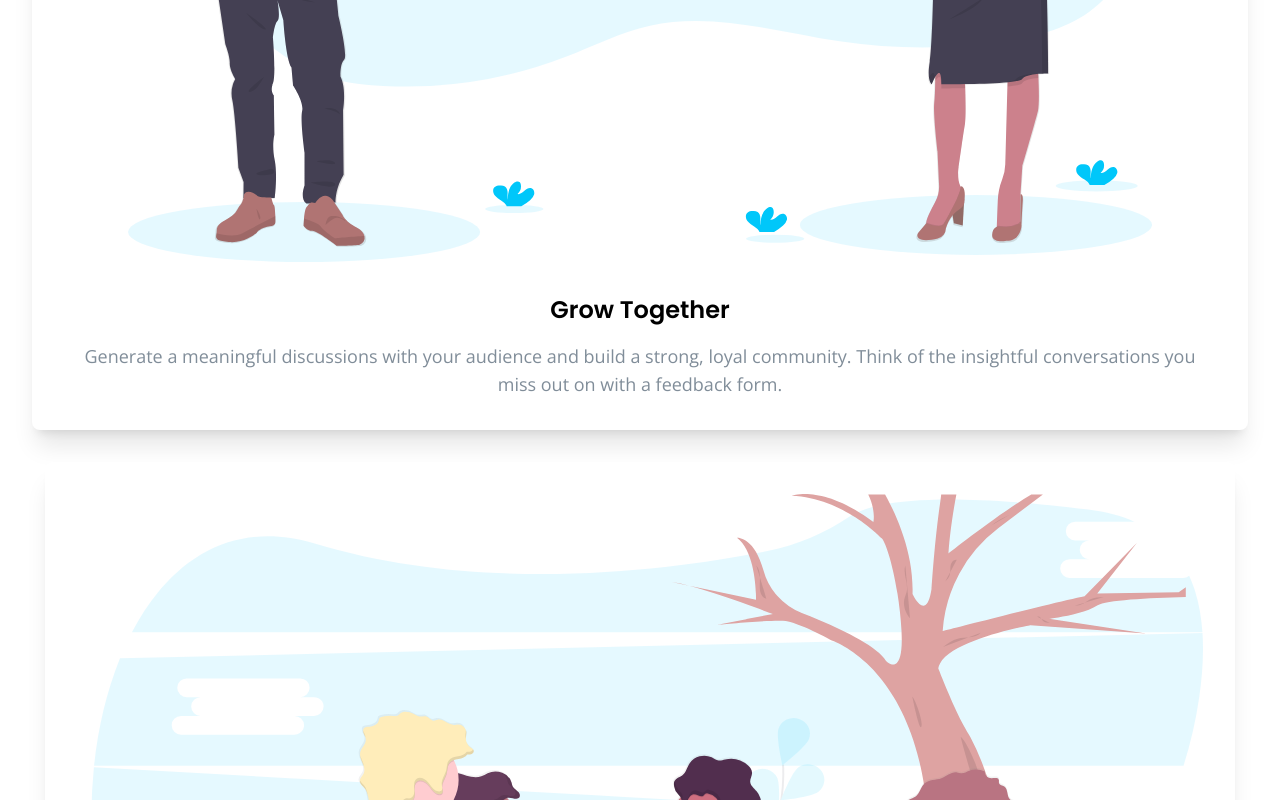
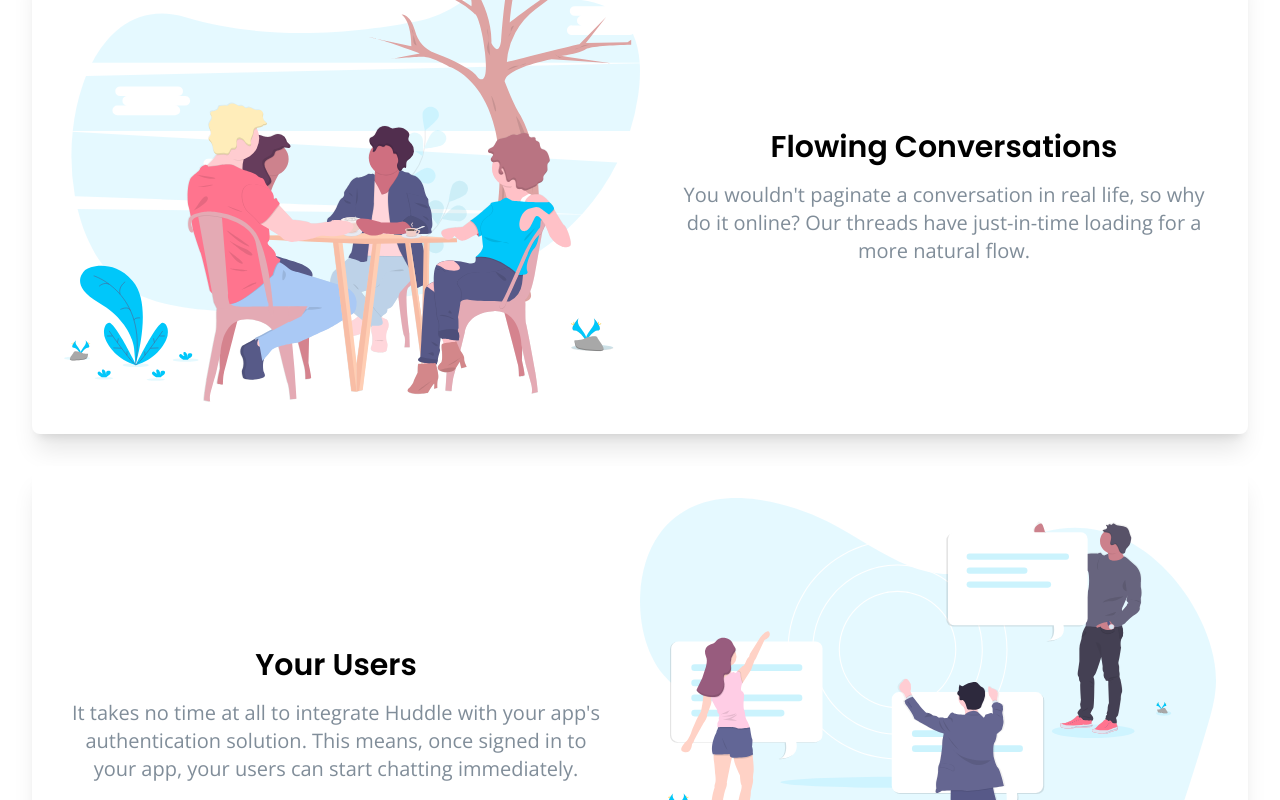
Before and after one commit to ronaldlamdev/huddle-landing-page-fe-mentor, a React (Vite) app: page / in a window 1280 px wide. Shown: the part 1440-2240 px from the top of the page. Built offline with nearby package versions, Linux system fonts and the light colour scheme.

Commit message:
finished main and maincard component desktop styling

```diff
--- a/src/components/MainCard.jsx
+++ b/src/components/MainCard.jsx
@@ -2,11 +2,11 @@ import React from 'react'
 
 const MainCard = ({image, forAlt, heading, para}) => {
   return (
-    <div className='bg-white rounded-lg shadow-xl flex flex-col justify-between items-center text-center p-8 mx-auto gap-8'>
-      <img src={image} alt={forAlt}/>
+    <div className='bg-white rounded-lg shadow-xl flex flex-col justify-between items-center text-center p-8 mx-auto gap-8 lg:flex-row w-full main-card'>
+      <img className='lg:w-[50%]' src={image} alt={forAlt}/>
       <div className='flex flex-col justify-between gap-4'>
-        <h1 className='text-2xl'>{heading}</h1>
-        <p className='text-[#808d99] text-lg'>{para}</p>
+        <h1 className='text-2xl lg:text-3xl'>{heading}</h1>
+        <p className='text-[#808d99] text-lg lg:text-xl'>{para}</p>
       </div>
     </div>
   )
--- a/src/index.css
+++ b/src/index.css
@@ -27,6 +27,17 @@
 
 }
 
+@layer components {
+  .main-card:nth-child(1) {
+    @apply lg:flex-row-reverse
+  }
+
+  .main-card:nth-child(3) {
+    @apply lg:flex-row-reverse
+  }
+
+}
+
 .hero {
   background-image: url('./assets/bg-hero-mobile.svg');
   background-repeat: no-repeat;
```
